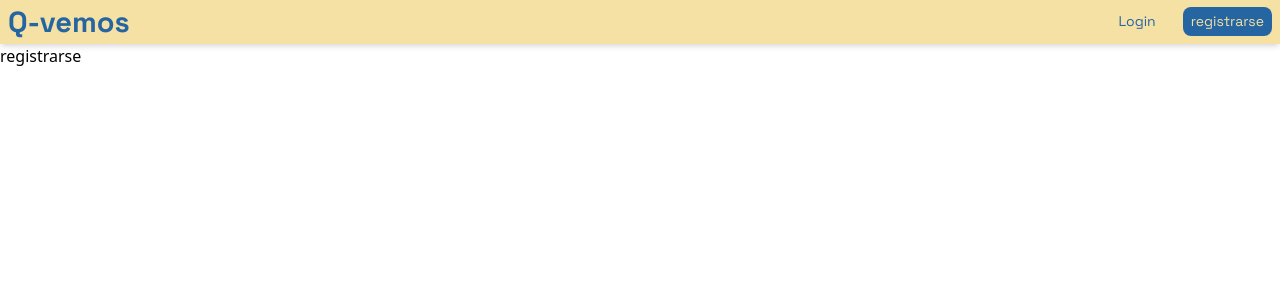
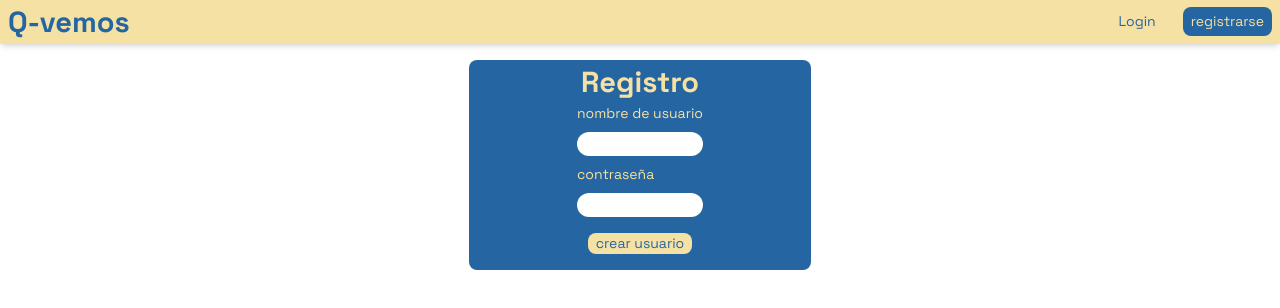
Before and after one commit to josemnaranjo/qvemos_2, a React (Vite) app in the folder client/: page /registrarse in a window 1280 px wide. Shown: the top 308 px of the page. Built offline with nearby package versions, Linux system fonts and the light colour scheme.

Commit message:
instalacion yup y creacion de formulario de registro

```diff
--- a/client/package.json
+++ b/client/package.json
@@ -17,6 +17,7 @@
     "react-dom": "^18.2.0",
     "react-router-dom": "^6.22.0",
     "tailwindcss": "^3.4.1",
+    "yup": "^1.3.3",
     "zustand": "^4.5.0"
   },
   "devDependencies": {
--- a/client/src/Views/Registrarse.jsx
+++ b/client/src/Views/Registrarse.jsx
@@ -1,8 +1,83 @@
+import { Formik, Field, Form } from "formik";
+import * as Yup from "yup";
+
 const Registrarse = () => {
+  const validationSchema = Yup.object().shape({
+    nombre: Yup.string()
+      .min(3, "Muy corto")
+      .max(10, "Muy largo")
+      .required("Debes ingresar un nombre"),
+    password: Yup.string()
+      .min(3, "Muy corto")
+      .max(7, "Muy largo")
+      .required("Debes ingresar una contraseña"),
+  });
+  const handleSubmit = (values) => {
+    console.log(values);
+  };
   return (
-    <div>
-      <h1>registrarse</h1>
-    </div>
+    <main className="flex flex-col items-center">
+      <article className="mt-[16px] w-[342px] bg-secondary rounded-lg">
+        <h1 className="font-grotesk font-bold text-lg text-primary text-center">
+          Registro
+        </h1>
+        <Formik
+          initialValues={{ nombre: "", password: "" }}
+          validationSchema={validationSchema}
+          onSubmit={(values, { resetForm }) => {
+            handleSubmit(values);
+            resetForm();
+          }}
+        >
+          {({ errors, touched }) => (
+            <Form className="flex flex-col items-center">
+              <div className="flex flex-col">
+                <label
+                  htmlFor="nombre"
+                  className="font-grotesk font-normal text-label text-primary"
+                >
+                  nombre de usuario
+                </label>
+                <Field
+                  type="text"
+                  name="nombre"
+                  className="mt-[8px] w-[126px] px-[4px] rounded-xl"
+                />
+                {errors.nombre && touched.nombre ? (
+                  <p className="mt-[4px] font-grotesk font-bold text-label text-primary">
+                    {errors.nombre}
+                  </p>
+                ) : null}
+              </div>
+              <div className="flex flex-col">
+                <label
+                  htmlFor="nombre"
+                  className="mt-[8px] font-grotesk font-normal text-label text-primary"
+                >
+                  contraseña
+                </label>
+                <Field
+                  type="password"
+                  name="password"
+                  className="mt-[8px] w-[126px] px-[4px] rounded-xl"
+                />
+                {errors.password && touched.password ? (
+                  <p className=" mt-[4px] font-grotesk font-bold text-label text-primary">
+                    {errors.password}
+                  </p>
+                ) : null}
+              </div>
+              <button
+                type="submit"
+                className="mt-[16px] mb-[16px] bg-primary rounded-lg px-2 font-grotesk font-normal text-label text-secondary"
+              >
+                crear usuario
+              </button>
+            </Form>
+          )}
+        </Formik>
+      </article>
+    </main>
   );
 };
 
```
Also changed, not shown: 1 other file (tests, documents, lock files or other folders).
